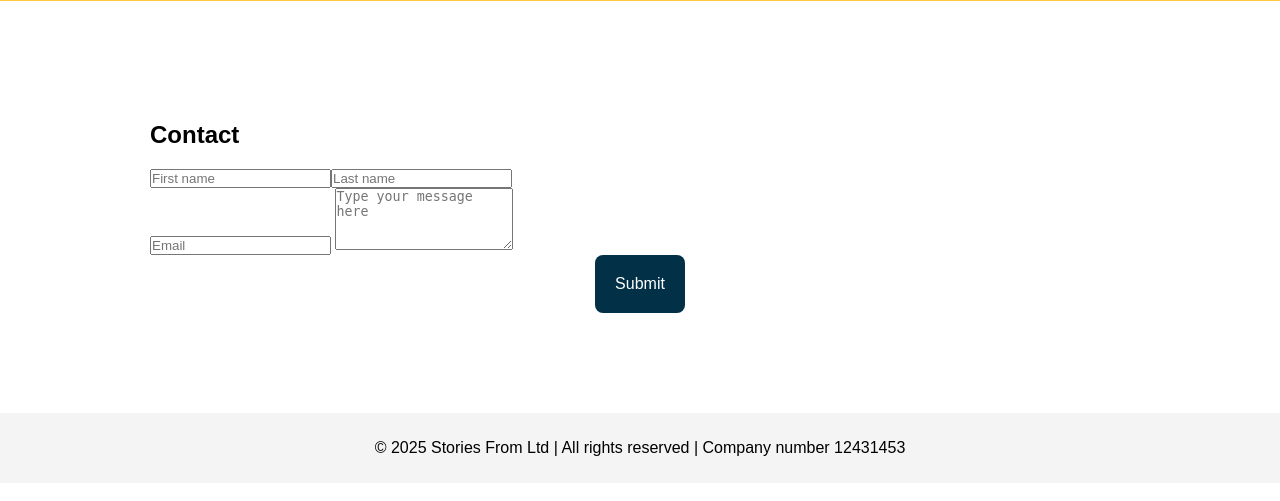
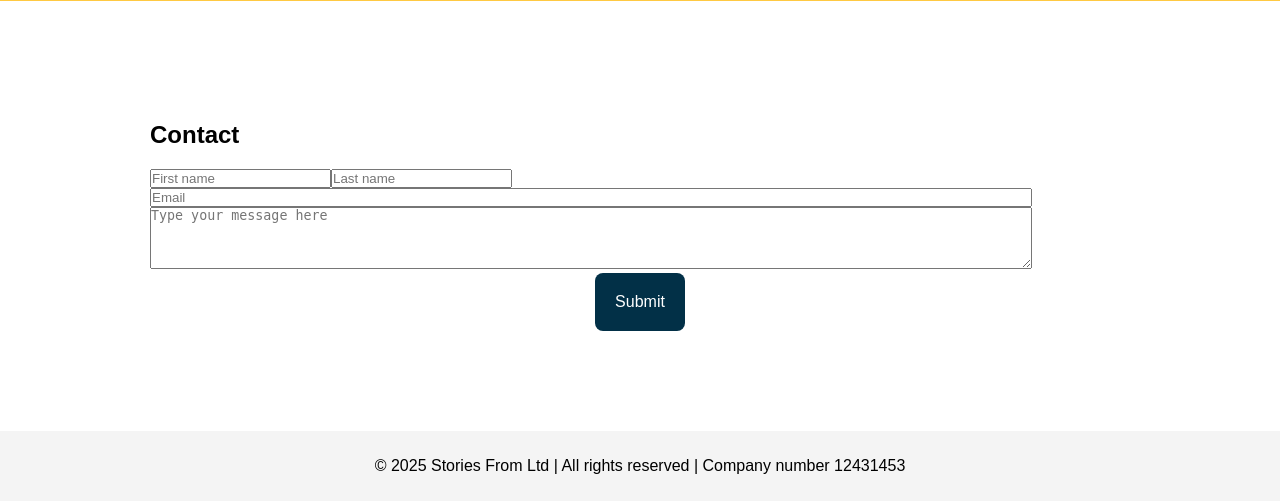
Before and after one commit to ahobbyistspresents/website-test, a PHP site: page / in a window 1280 px wide. Shown: the part 2121-2622 px from the top of the page. Before the commit the page ends 2577 px from the top, so only its background shows below. Run offline with PHP 8.4, Linux system fonts and the light colour scheme.

Commit message:
Update styles.css

```diff
--- a/styles.css
+++ b/styles.css
@@ -118,7 +118,7 @@
         }
 
         input, textarea {
-            width: auto;
+            width: 90%;
             padding: 0px;
             margin-top: 0px;
             box-sizing: border-box;
```
